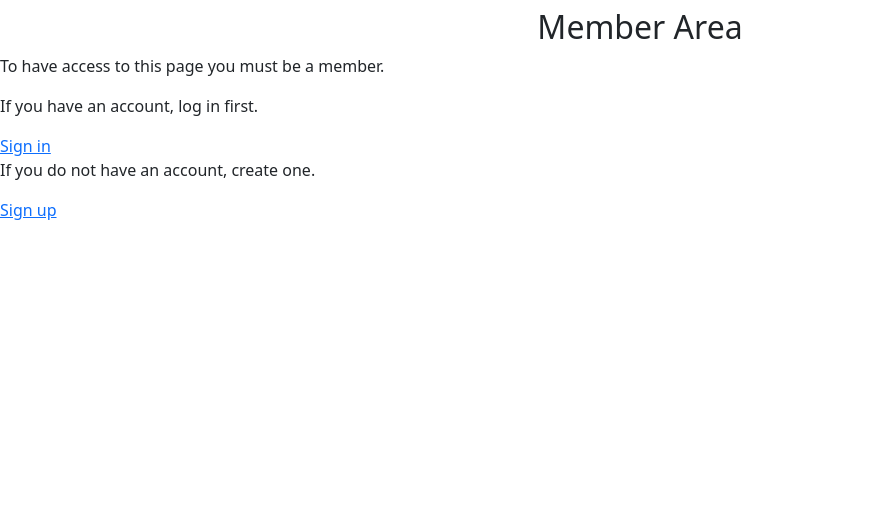
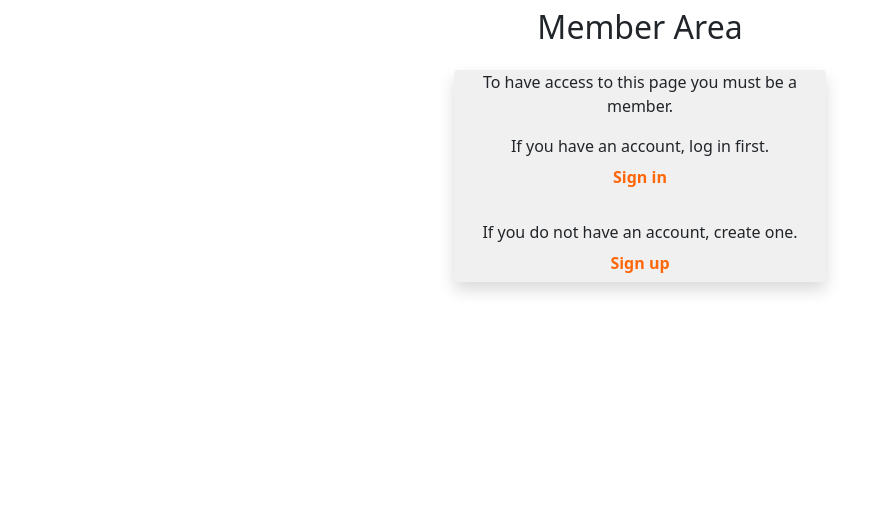
Before and after one commit to guisgrande/fourth-project-ci, a Django app: page /members/ in a window 1280 px wide. Shown: the part 70-592 px from the top of the page, without its empty margins (0-892 px from the left). Run offline with Django 3.2, Linux system fonts and the light colour scheme; some libraries are stand-ins or nearby versions.

Commit message:
Add style to content for user not authenticated

```diff
--- a/templates/members/user_area.html
+++ b/templates/members/user_area.html
@@ -34,25 +34,28 @@
 
 <div class="container text-center">
     <p class="mt-5">Account settings</p>
-    <a class="btn btn-three"href="{% url 'delete' %}">Delete account</a>
+    <a class="btn btn-three" href="{% url 'delete' %}">Delete account</a>
 </div>
 
 {% else %}
 
+<!-- Display if user are not logged in -->
+<div class="container text-center">
+    <div class="col-md-4 mt-4 offset-md-4 bck-grd-gray rounded shadow">
         <div>
             <p>To have access to this page you must be a member.</p>
         </div>
 
         <div>
-    <p>If you have an account, log in first.</p>
-    <a href="{% url 'account_login' %}">Sign in</a>
-
+            <p class="m-0">If you have an account, log in first.</p>
+            <a class="btn btn-three" href="{% url 'account_login' %}">Sign in</a>
         </div>
 
         <div>
-    <p>If you do not have an account, create one.</p>
-    <a href="{% url 'account_signup' %}">Sign up</a>
-
+            <p class="m-0 pt-4">If you do not have an account, create one.</p>
+            <a class="btn btn-three" href="{% url 'account_signup' %}">Sign up</a>
+        </div>
+    </div>
 </div>
 
 {% endif %}
```
Lines whose indentation alone changed are shown as unchanged.
